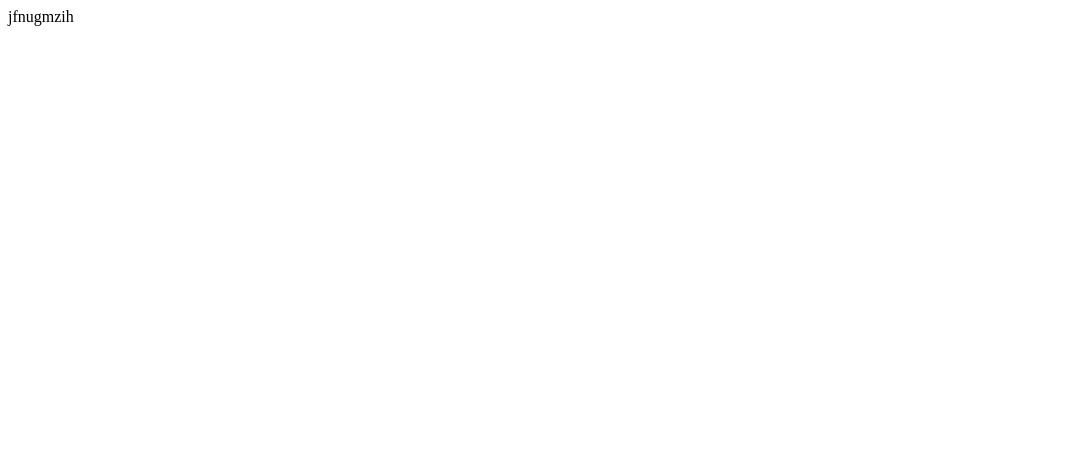
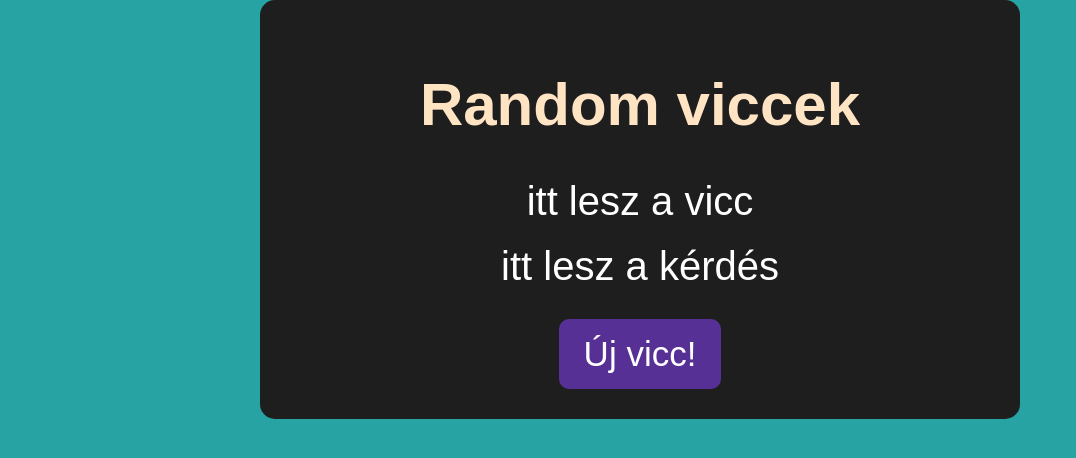
Before and after one commit to mchdenes/mchdenes.github.io, a plain HTML site: page index.html in a window 1280 px wide. Shown: the whole page, without its empty margins (0-1076 px from the left). Drawn offline with Linux system fonts and the light colour scheme.

Commit message:
Add files via upload

```diff
--- a/index.html
+++ b/index.html
@@ -1,11 +1,21 @@
 <!DOCTYPE html>
-<html lang="en">
+<html lang="hu">
 <head>
-    <meta charset="UTF-8">
+     <meta charset="UTF-8">
     <meta name="viewport" content="width=device-width, initial-scale=1.0">
-    <title>Document</title>
+    <title>Viccek</title>
+    <link rel="stylesheet" href="style.css">
+    <script src="script.js" defer></script>
 </head>
 <body>
-    jfnugmzih
+    <div class="szoveg">
+
+        <header>
+            <h1>Random viccek</h1>
+        </header>
+        <div id="setup">itt lesz a vicc</div>
+        <div id="delivery">itt lesz a kérdés</div>
+        <button id="gomb" type="button">Új vicc!</button>
+    </div>
 </body>
 </html>
--- /dev/null
+++ b/script.js
@@ -0,0 +1,21 @@
+async function getch(url){
+    const response = await fetch(url);
+    const json_promise = await response.json();
+    return json_promise;
+}
+
+async function uj_vicc(){
+    let data = await getch("https://v2.jokeapi.dev/joke/Any");
+    if(data.type === "twopart"){
+        setup.innerHTML = data.setup;
+        delivery.innerHTML = data.delivery;
+    } else {
+        setup.innerHTML = data.joke;
+        delivery.innerHTML = "";
+    }
+}
+
+const gomb = document.getElementById("gomb");
+const setup = document.getElementById("setup");
+const delivery = document.getElementById("delivery");
+gomb.addEventListener("click", uj_vicc);
--- /dev/null
+++ b/style.css
@@ -0,0 +1,44 @@
+body {
+    background-color:rgb(40, 163, 163);
+    color: white;
+    display: flex;
+    flex-direction: column;
+    align-items: center;
+    margin: 0;
+    font-family: Arial, sans-serif;
+}
+
+h1 {
+    color: bisque;
+    font-size: 60px;
+    margin-top: 40px;
+}
+
+.szoveg {
+    background-color: rgb(30, 30, 30);
+    padding: 30px;
+    border-radius: 15px;
+    width: 700px;
+    text-align: center;
+}
+
+#setup {
+    font-size: 40px;
+    margin-bottom: 20px;
+}
+
+#delivery {
+    font-size: 40px;
+    margin-bottom: 30px;
+}
+
+button {
+    background-color: rgb(87, 48, 149);
+    color: white;
+    font-size: 35px;
+    border: none;
+    padding: 15px 25px;
+    border-radius: 10px;
+
+    cursor: pointer;
+}
```
